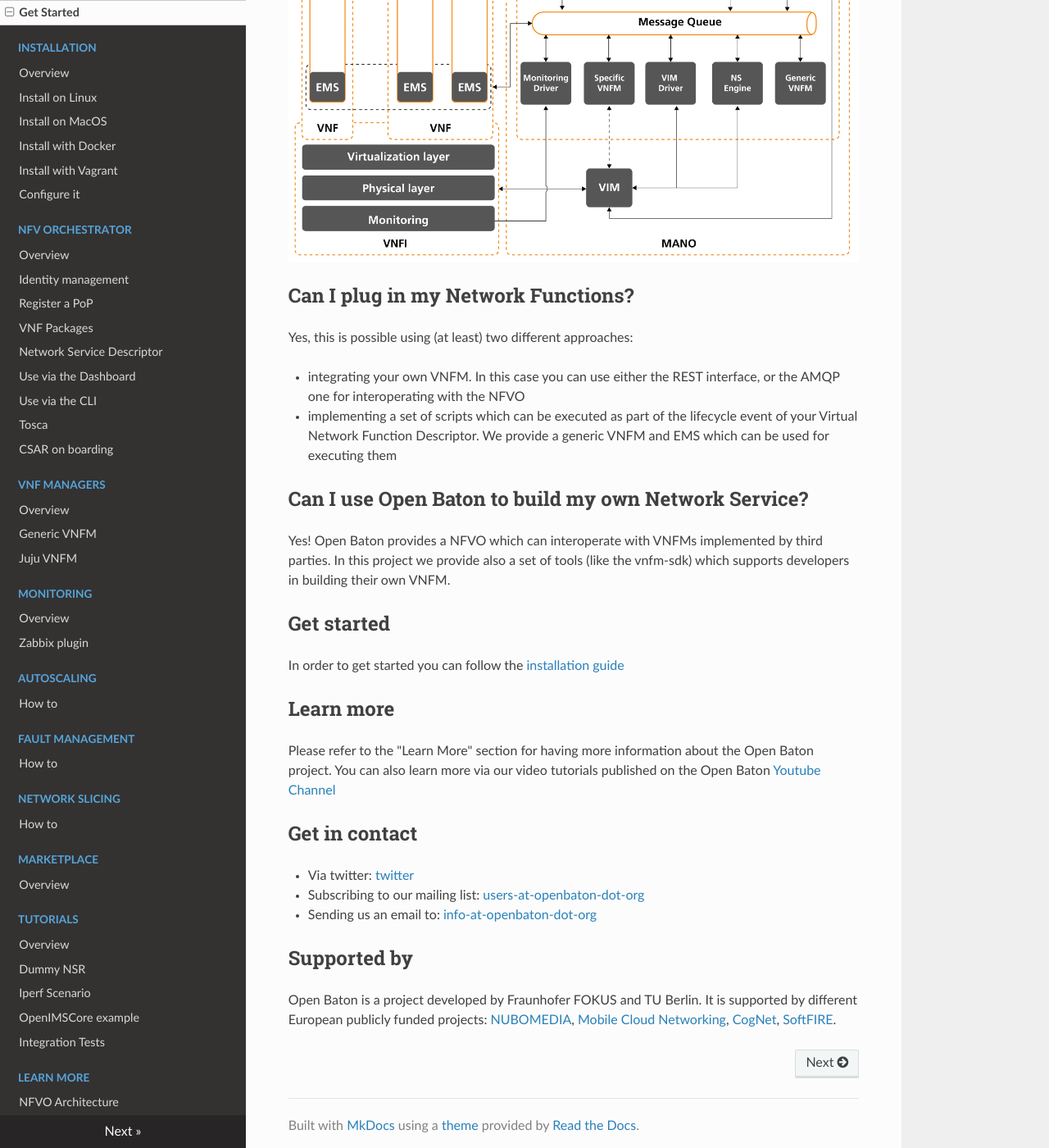
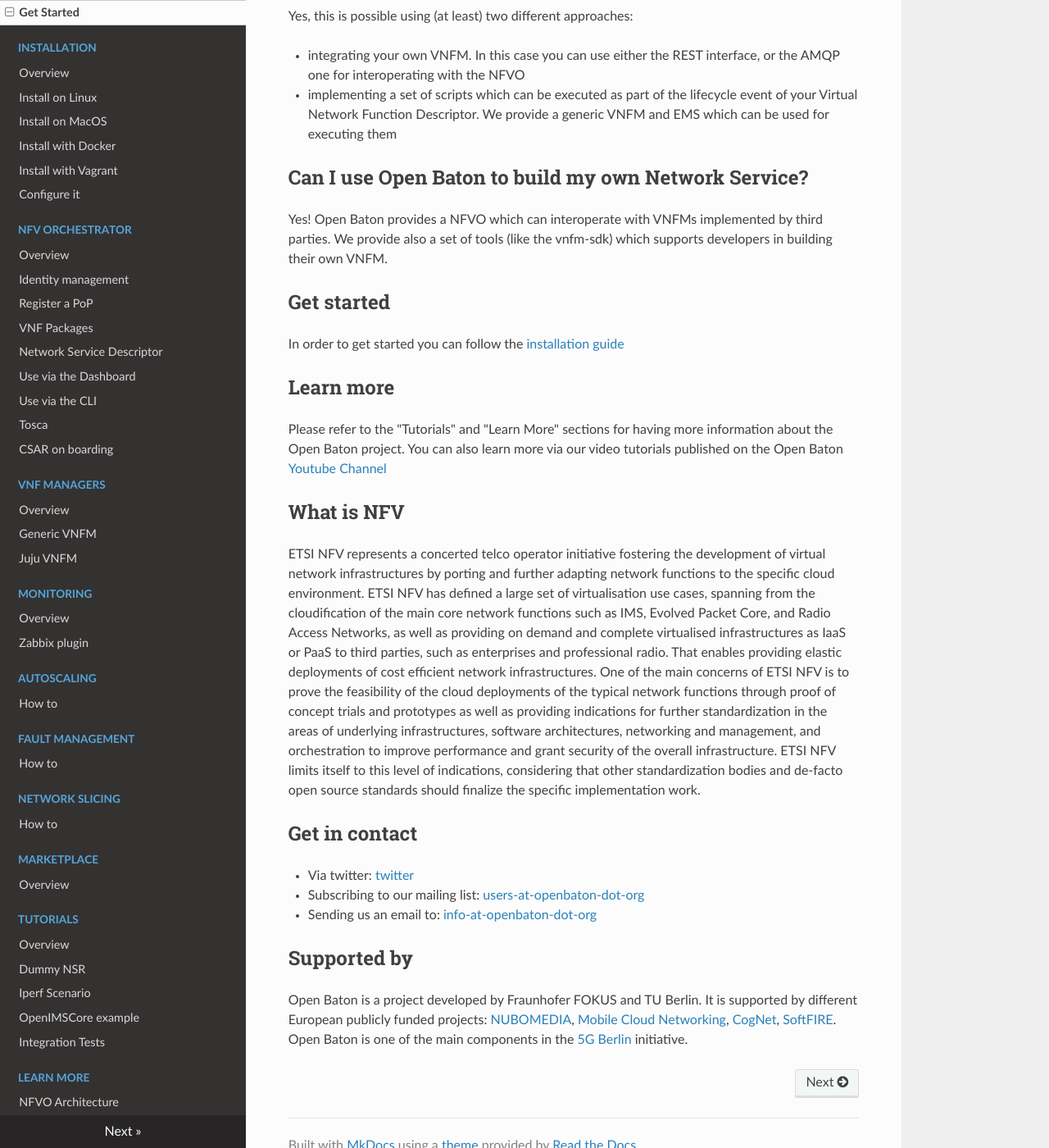
Before and after one commit to openbaton/docs, an MkDocs documentation site: the page built from docs/index.md, in a window 1280 px wide and 1400 px high, scrolled down 1319 px. Shown: the whole window at 82% size. Built offline with MkDocs 1.6.1, drawn with Linux system fonts in a browser that asks for light colours; nearby versions of some CDN libraries; old or Windows-style settings are respelled for this version of MkDocs; some of the changed text lies outside the part shown.

Commit message:
index.md ready for review

```diff
--- a/docs/index.md
+++ b/docs/index.md
@@ -31,13 +24,20 @@
 * implementing a set of scripts which can be executed as part of the lifecycle event of your Virtual Network Function Descriptor. We provide a generic VNFM and EMS which can be used for executing them
 
 ## Can I use Open Baton to build my own Network Service?
-Yes! Open Baton provides a NFVO which can interoperate with VNFMs implemented by third parties. In this project we provide also a set of tools (like the vnfm-sdk) which supports developers in building their own VNFM.
+Yes! Open Baton provides a NFVO which can interoperate with VNFMs implemented by third parties. We provide also a set of tools (like the vnfm-sdk) which supports developers in building their own VNFM.
 
 ## Get started
 In order to get started you can follow the [installation guide][install-guide]
 
 ## Learn more
-Please refer to the "Learn More" section for having more information about the Open Baton project. You can also learn more via our video tutorials published on the Open Baton [Youtube Channel][youtube]
+Please refer to the "Tutorials" and "Learn More" sections for having more information about the Open Baton project. You can also learn more via our video tutorials published on the Open Baton [Youtube Channel][youtube]
+
+## What is NFV
+ETSI NFV represents a concerted telco operator initiative fostering the development of virtual network infrastructures by porting and further adapting network functions to the specific cloud environment.
+ETSI NFV has defined a large set of virtualisation use cases, spanning from the cloudification of the main core network functions such as IMS, Evolved Packet Core, and Radio Access Networks, as well as providing on demand and complete virtualised infrastructures as IaaS or PaaS to third parties, such as enterprises and professional radio.
+That enables providing elastic deployments of cost efficient network infrastructures.
+One of the main concerns of ETSI NFV is to prove the feasibility of the cloud deployments of the typical network functions through proof of concept trials and prototypes as well as providing indications for further standardization in the areas of underlying infrastructures, software architectures, networking and management, and orchestration to improve performance and grant security of the overall infrastructure.
+ETSI NFV limits itself to this level of indications, considering that other standardization bodies and de-facto open source standards should finalize the specific implementation work.
 
 ## Get in contact
 
@@ -46,8 +46,9 @@
 * Sending us an email to: [info-at-openbaton-dot-org]
 
 ## Supported by
-Open Baton is a project developed by Fraunhofer FOKUS and TU Berlin. It is supported by different European publicly funded projects: [NUBOMEDIA][nubomedia], [Mobile Cloud Networking][mcn], [CogNet][cognet], [SoftFIRE][softfire].
+Open Baton is a project developed by Fraunhofer FOKUS and TU Berlin. It is supported by different European publicly funded projects: [NUBOMEDIA][nubomedia], [Mobile Cloud Networking][mcn], [CogNet][cognet], [SoftFIRE][softfire]. Open Baton is one of the main components in the [5G Berlin][5g-berlin] initiative.
 
+[5g-berlin]: http://www.5g-berlin.org/
 [autoscaling-system]: https://github.com/openbaton/autoscaling
 [cognet]: http://www.cognet.5g-ppp.eu/cognet-in-5gpp/
 [fm-system]: https://github.com/openbaton/fm-system
```
Also changed, not shown: other parts of docs/index.md (+2 -8 lines).
